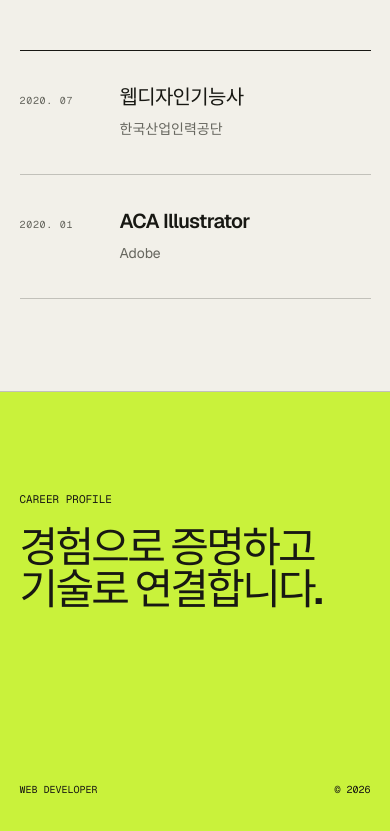
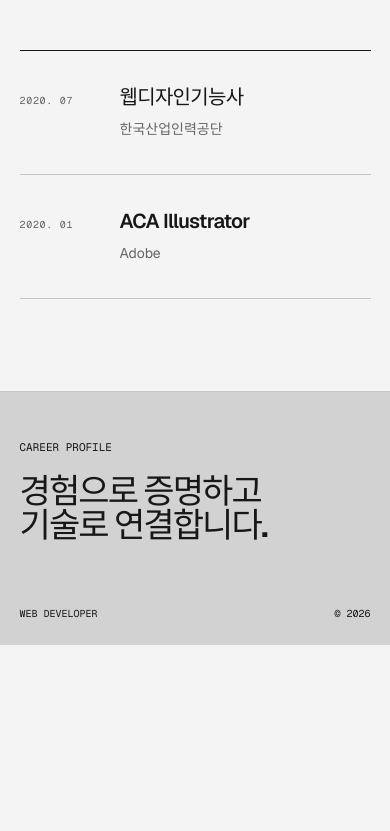
Before and after one commit to kdg3795/career-archive, a Next.js app: page / in a window 390 px wide. Shown: the part 6227-7058 px from the top of the page. After the commit the page ends 6872 px from the top, so only its background shows below. Built offline with nearby package versions, Linux system fonts and the light colour scheme.

Commit message:
Refine footer and neutral color palette

```diff
--- a/app/globals.css
+++ b/app/globals.css
@@ -1,11 +1,11 @@
 @import "tailwindcss";
 
 :root {
-  --ink: #181813;
-  --paper: #f2f0e9;
-  --acid: #c9f23b;
-  --line: rgba(24, 24, 19, 0.22);
-  --muted: #67675f;
+  --ink: #171717;
+  --paper: #f4f4f4;
+  --accent: #b8b8b8;
+  --line: rgba(23, 23, 23, 0.2);
+  --muted: #666666;
 }
 
 * { box-sizing: border-box; }
@@ -17,7 +17,7 @@ body {
   font-family: var(--font-geist-sans), "Apple SD Gothic Neo", sans-serif;
 }
 a { color: inherit; text-decoration: none; }
-::selection { background: var(--acid); color: var(--ink); }
+::selection { background: #d1d1d1; color: var(--ink); }
 
 .site-header {
   position: absolute;
@@ -28,7 +28,7 @@ a { color: inherit; text-decoration: none; }
   align-items: center;
   min-height: 84px;
   padding: 0 3.2vw;
-  border-bottom: 1px solid rgba(242, 240, 233, 0.24);
+  border-bottom: 1px solid rgba(244, 244, 244, 0.24);
   color: var(--paper);
   font-family: var(--font-geist-mono), monospace;
   font-size: 11px;
@@ -55,7 +55,7 @@ a { color: inherit; text-decoration: none; }
   content: "";
   position: absolute;
   inset: 84px 3.2vw 0;
-  background: linear-gradient(90deg, transparent calc(50% - .5px), rgba(242,240,233,.08) 50%, transparent calc(50% + .5px));
+  background: linear-gradient(90deg, transparent calc(50% - .5px), rgba(244,244,244,.08) 50%, transparent calc(50% + .5px));
   pointer-events: none;
 }
 .hero-kicker, .hero-footer {
@@ -86,16 +86,16 @@ a { color: inherit; text-decoration: none; }
   top: 22%;
   width: 190px;
   height: 190px;
-  border: 1px solid rgba(242,240,233,.28);
+  border: 1px solid rgba(244,244,244,.28);
   border-radius: 50%;
   display: grid;
   place-items: center;
-  color: var(--acid);
+  color: var(--accent);
   font: 9px/1 var(--font-geist-mono), monospace;
   letter-spacing: .1em;
   transform: rotate(90deg);
 }
-.orbit-mark::after { content: ""; width: 8px; height: 8px; border-radius: 50%; background: var(--acid); }
+.orbit-mark::after { content: ""; width: 8px; height: 8px; border-radius: 50%; background: var(--accent); }
 .orbit-mark span { position: absolute; width: 130px; text-align: center; }
 
 .reveal { opacity: 0; transform: translateY(18px); animation: enter .8s cubic-bezier(.22,1,.36,1) forwards; }
@@ -128,7 +128,7 @@ a { color: inherit; text-decoration: none; }
 .principles span { font: 10px/1.5 var(--font-geist-mono), monospace; color: var(--muted); }
 .principles p { margin: 0; font-size: 18px; }
 
-.career { background: #e7e3d9; }
+.career { background: #e8e8e8; }
 .timeline { border-top: 1px solid var(--ink); }
 .experience { display: grid; grid-template-columns: 56px 180px 1fr; gap: 30px; padding: 38px 0 56px; border-bottom: 1px solid var(--line); }
 .experience-number, .experience-period { font: 10px/1.5 var(--font-geist-mono), monospace; color: var(--muted); letter-spacing: .07em; }
@@ -141,25 +141,25 @@ a { color: inherit; text-decoration: none; }
 
 .projects { background: var(--ink); color: var(--paper); }
 .projects .section-index span:first-child,
-.projects .eyebrow { color: rgba(242, 240, 233, .52); }
-.project-list { border-top: 1px solid rgba(242, 240, 233, .35); }
-.project { padding: 46px 0 64px; border-bottom: 1px solid rgba(242, 240, 233, .18); }
+.projects .eyebrow { color: rgba(244, 244, 244, .52); }
+.project-list { border-top: 1px solid rgba(244, 244, 244, .35); }
+.project { padding: 46px 0 64px; border-bottom: 1px solid rgba(244, 244, 244, .18); }
 .project-meta {
   display: grid;
   grid-template-columns: 56px 1fr auto;
   gap: 20px;
   margin-bottom: 38px;
-  color: rgba(242, 240, 233, .55);
+  color: rgba(244, 244, 244, .55);
   font: 10px/1.5 var(--font-geist-mono), monospace;
   letter-spacing: .08em;
 }
 .project h3 { max-width: 760px; margin: 0 0 24px; font-size: clamp(30px, 4vw, 58px); line-height: 1.06; letter-spacing: -.05em; font-weight: 520; }
-.project-description { max-width: 760px; margin: 0 0 42px; color: rgba(242, 240, 233, .74); font-size: 18px; line-height: 1.65; word-break: keep-all; }
+.project-description { max-width: 760px; margin: 0 0 42px; color: rgba(244, 244, 244, .74); font-size: 18px; line-height: 1.65; word-break: keep-all; }
 .project-highlights { max-width: 800px; margin: 0 0 38px; padding: 0; list-style: none; }
-.project-highlights li { position: relative; padding: 14px 0 14px 28px; border-top: 1px solid rgba(242, 240, 233, .16); font-size: 14px; line-height: 1.7; word-break: keep-all; }
-.project-highlights li::before { content: "↳"; position: absolute; left: 0; color: var(--acid); }
+.project-highlights li { position: relative; padding: 14px 0 14px 28px; border-top: 1px solid rgba(244, 244, 244, .16); font-size: 14px; line-height: 1.7; word-break: keep-all; }
+.project-highlights li::before { content: "↳"; position: absolute; left: 0; color: var(--accent); }
 .stack-list { display: flex; flex-wrap: wrap; gap: 7px; margin: 0; padding: 0; list-style: none; }
-.stack-list li { padding: 8px 12px; border: 1px solid rgba(242, 240, 233, .28); border-radius: 999px; color: rgba(242, 240, 233, .72); font: 10px/1 var(--font-geist-mono), monospace; }
+.stack-list li { padding: 8px 12px; border: 1px solid rgba(244, 244, 244, .28); border-radius: 999px; color: rgba(244, 244, 244, .72); font: 10px/1 var(--font-geist-mono), monospace; }
 
 .certifications { background: var(--paper); }
 .certification-list { border-top: 1px solid var(--ink); }
@@ -179,10 +179,10 @@ a { color: inherit; text-decoration: none; }
 .certification h3 { margin: 0; font-size: clamp(20px, 2.2vw, 32px); line-height: 1.25; letter-spacing: -.035em; font-weight: 550; }
 .certification p { margin: 0; color: var(--muted); font-size: 14px; }
 
-footer { min-height: 64vh; display: flex; flex-direction: column; justify-content: space-between; padding: 100px 3.2vw 34px; background: var(--acid); }
+footer { min-height: 34vh; display: flex; flex-direction: column; justify-content: space-between; padding: 62px 3.2vw 28px; background: #d2d2d2; }
 footer p { margin: 0 0 18px; font: 11px/1.4 var(--font-geist-mono), monospace; }
-.footer-title { font-size: clamp(42px, 7vw, 110px); line-height: 1.02; letter-spacing: -.065em; font-weight: 520; }
-.footer-meta { display: flex; justify-content: space-between; padding-top: 70px; font: 10px/1.4 var(--font-geist-mono), monospace; }
+.footer-title { font-size: clamp(34px, 5vw, 76px); line-height: 1.02; letter-spacing: -.055em; font-weight: 520; }
+.footer-meta { display: flex; justify-content: space-between; padding-top: 42px; font: 10px/1.4 var(--font-geist-mono), monospace; }
 
 @media (max-width: 760px) {
   .site-header { grid-template-columns: 1fr 1fr; min-height: 68px; }
@@ -203,7 +203,7 @@ footer p { margin: 0 0 18px; font: 11px/1.4 var(--font-geist-mono), monospace; }
   .certification { grid-template-columns: 84px 1fr; gap: 16px; }
   .certification p { grid-column: 2; margin-top: -7px; }
   .principles li { grid-template-columns: 52px 1fr; }
-  footer { min-height: 52vh; padding-left: 5vw; padding-right: 5vw; }
+  footer { min-height: 30vh; padding: 48px 5vw 24px; }
 }
 
 @media (prefers-reduced-motion: reduce) {
```
